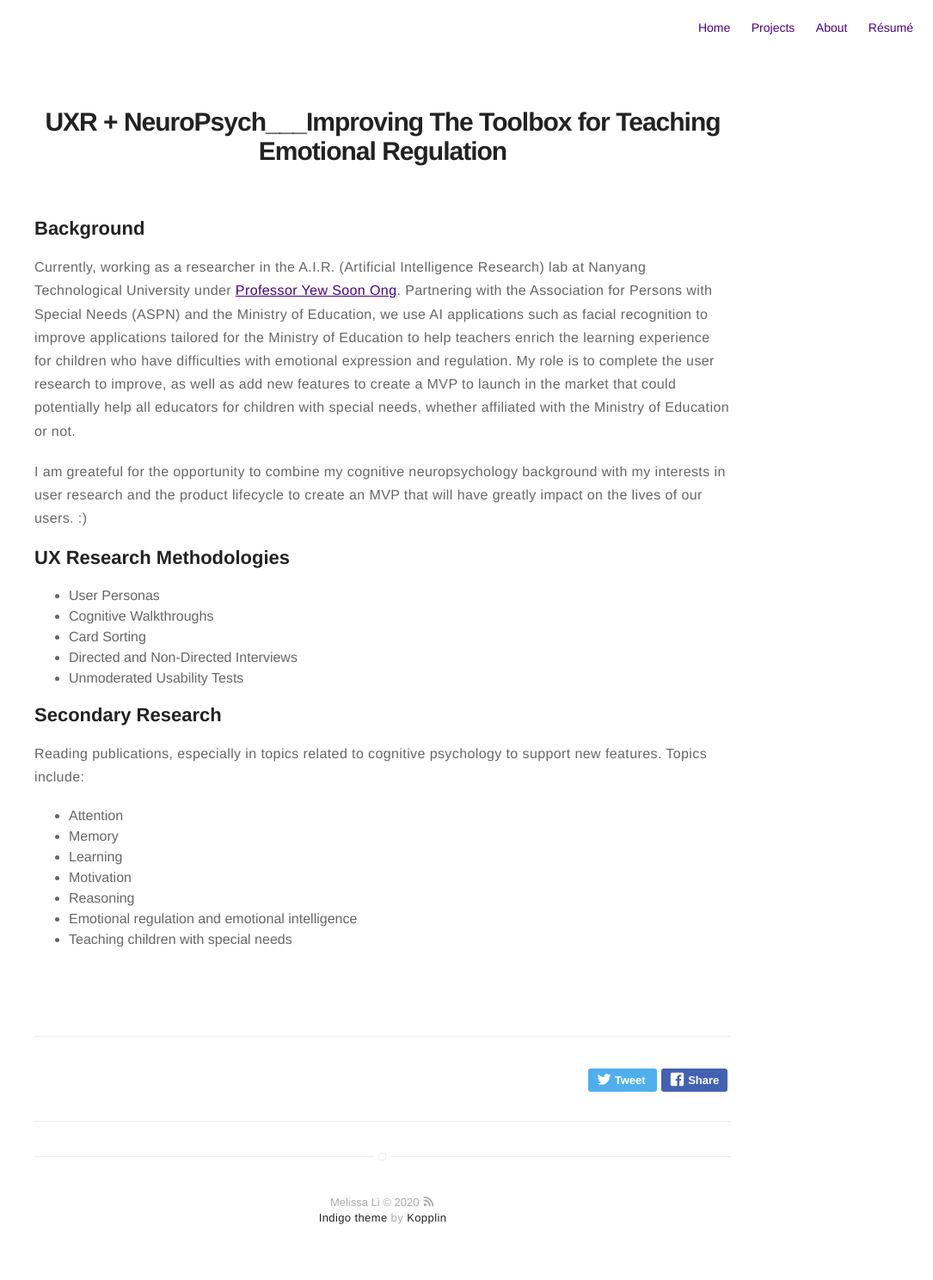
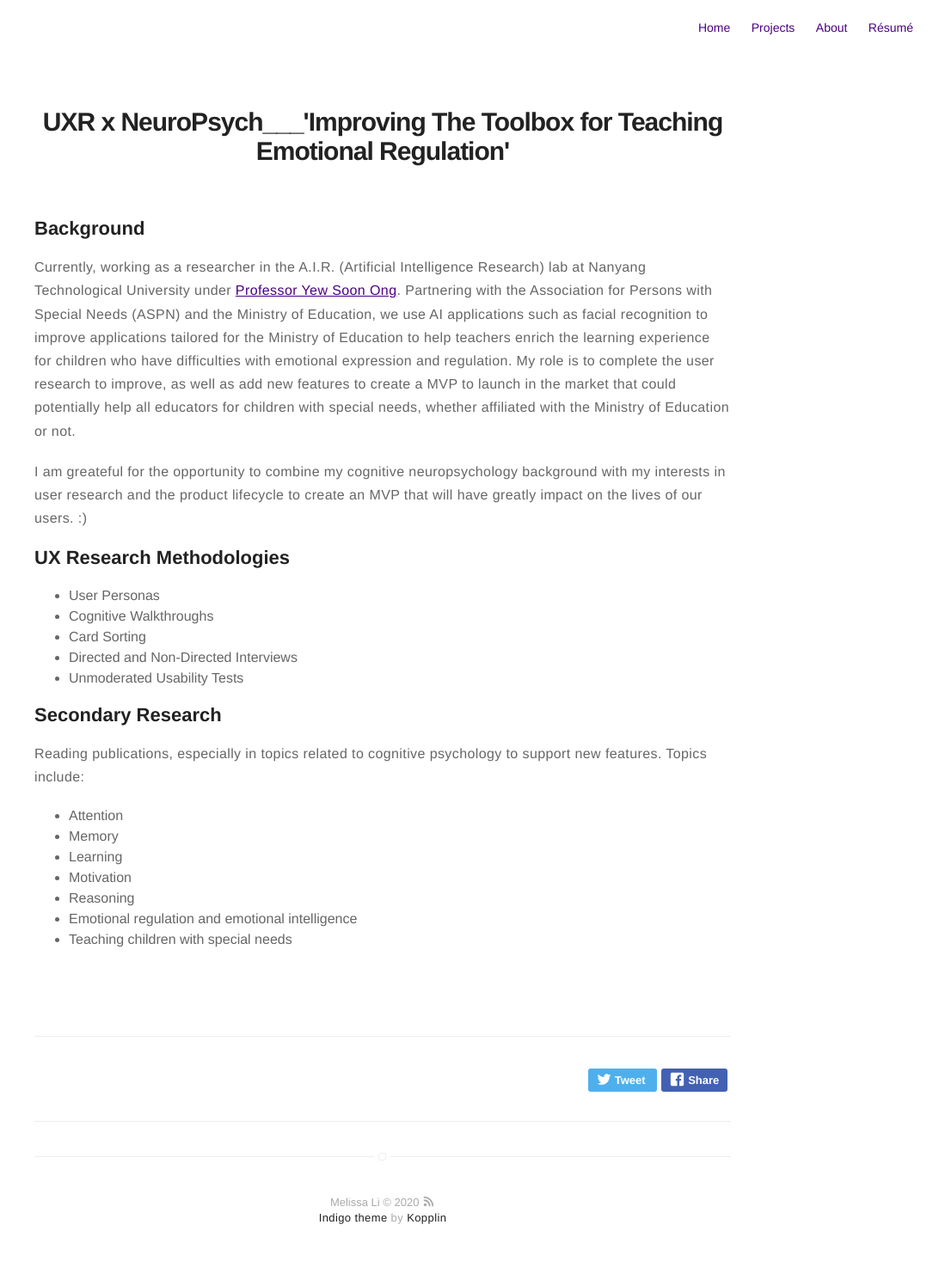
Before and after one commit to im-mel/im-mel.github.io, a Jekyll site: the page built from _posts/2020-02-01-Ong.markdown, in a window 1280 px wide. Shown: the whole page at 86% size, without its empty margins (195-1280 px from the left). Built offline with Jekyll 4.4.1, drawn with Linux system fonts in a browser that asks for light colours.

```diff
--- a/_posts/2020-02-01-AI-An-Emotional-Regulation-Tool.markdown
+++ b/_posts/2020-02-01-Ong.markdown
@@ -1,5 +1,5 @@
 ---
-title: "UXR + NeuroPsych___Improving The Toolbox for Teaching Emotional Regulation"
+title: "UXR x NeuroPsych___'Improving The Toolbox for Teaching Emotional Regulation'"
 layout: post
 date: 2020-02-01 00:01
 tag: false
```
